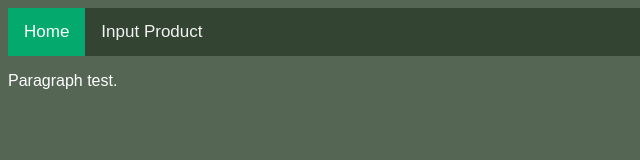
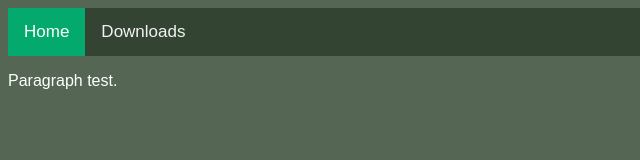
Before and after one commit to Jalexian/jalexian.github.io, a plain HTML site: page index.html in a window 1280 px wide. Shown: the full height of the page, 0-640 px from the left. Drawn offline with Linux system fonts and the light colour scheme.

Commit message:
Update index.html
Made tab say "Downloads"

```diff
--- a/index.html
+++ b/index.html
@@ -11,7 +11,7 @@
 <body>
     <div class="topnav">
         <a class="active" href="/home", style="font-family: Arial, sans-serif;">Home</a>
-        <a href="/input", style="font-family: Arial, sans-serif;">Input Product</a>
+        <a href="/input", style="font-family: Arial, sans-serif;">Downloads</a>
         <link rel="stylesheet" href="../main.css">
     </div>
   <p>
```
